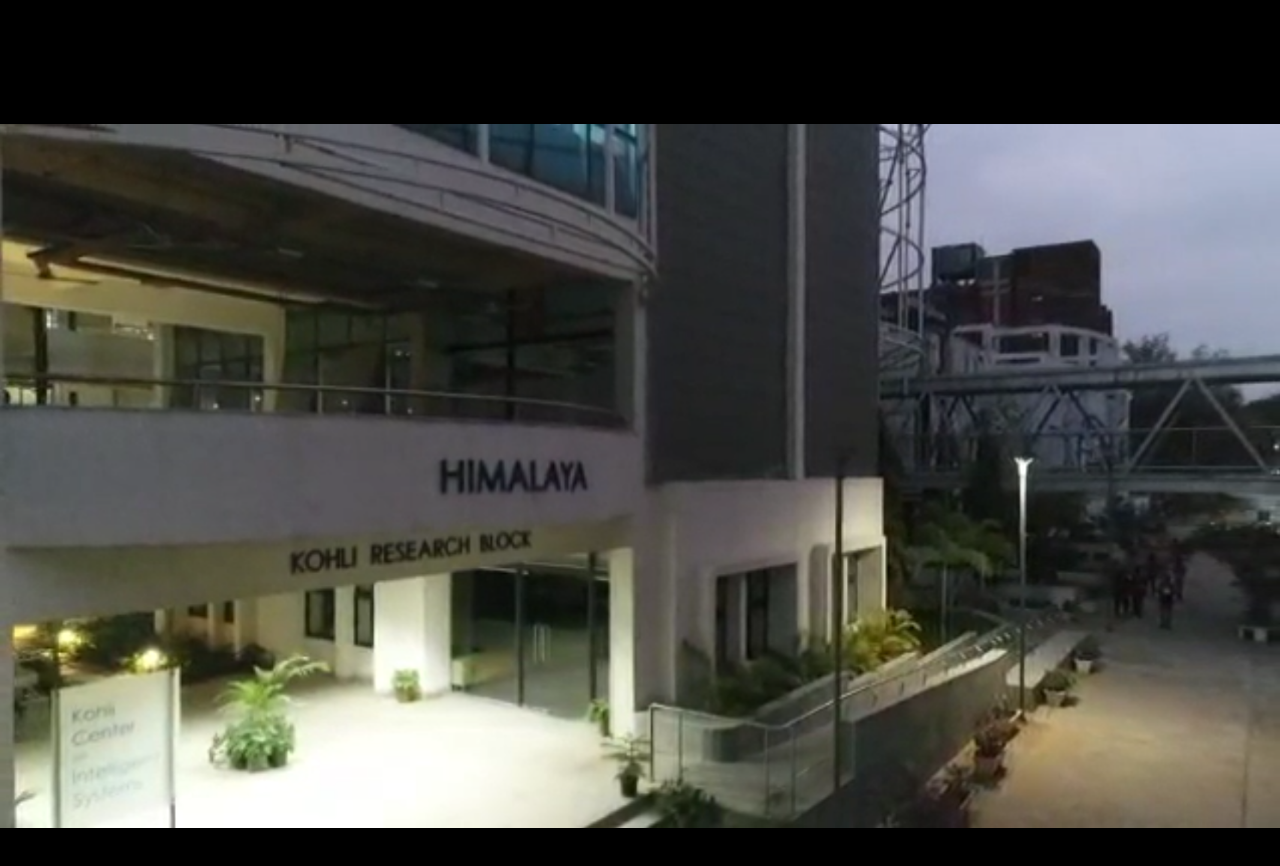
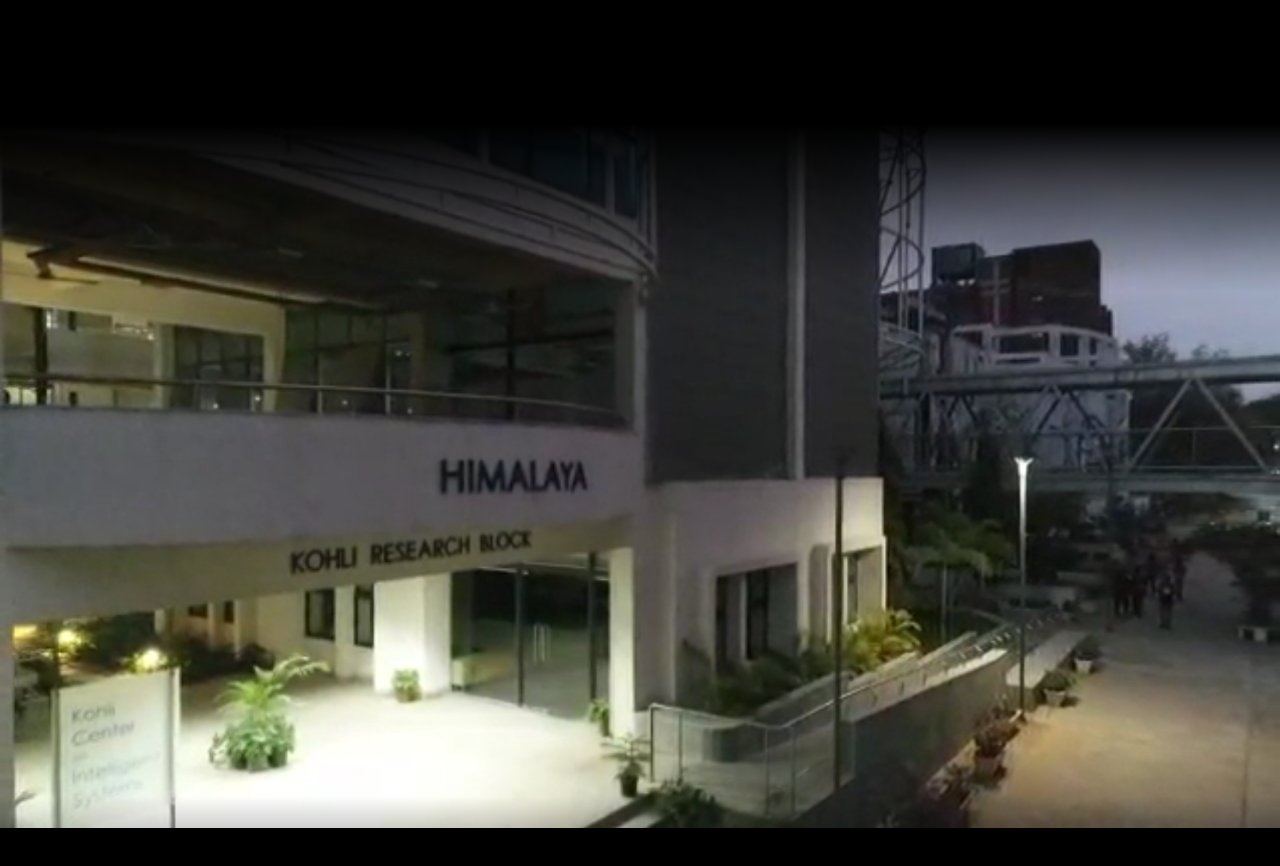
Before and after one commit to Felicity-IIIT-Hyderabad/website-2021, a React (Create React App) app in the folder reactapp/: page / in a window 1280 px wide. Shown: the part 1640-2506 px from the top of the page. Built offline with nearby package versions, Linux system fonts and the light colour scheme.

Commit message:
Add vignette class

```diff
--- a/reactapp/src/components/CampusReloaded.jsx
+++ b/reactapp/src/components/CampusReloaded.jsx
@@ -2,7 +2,7 @@ import { Container } from "reactstrap";
 
 const CampusReloaded = () => {
     return (
-        <Container fluid className="full-page text-light">
+        <Container fluid className="full-page text-light vignette">
             <img src="/himalaya-static.png" alt="" className="bg-media" />
         </Container>
     );
--- a/reactapp/src/components/Intro.jsx
+++ b/reactapp/src/components/Intro.jsx
@@ -2,7 +2,7 @@ import { Container } from "reactstrap";
 
 const Intro = () => {
     return (
-        <Container fluid className="full-page text-light">
+        <Container fluid className="full-page text-light vignette">
             <video autoPlay muted className="bg-media" width="2000">
                 <source src="/videos/websitemedium1.mp4" type="video/mp4" />
             </video>
--- a/reactapp/src/components/SectionDivider.jsx
+++ /dev/null
@@ -1,5 +0,0 @@
-const SectionDivider = () => {
-    return null;
-};
-
-export default SectionDivider;
--- a/reactapp/src/index.scss
+++ b/reactapp/src/index.scss
@@ -54,6 +54,15 @@ code {
     align-items: center;
 }
 
+.vignette {
+    background-image: linear-gradient(
+        rgba(0, 0, 0, 1) 0%,
+        rgba(0, 0, 0, 0) 20%,
+        rgba(0, 0, 0, 0) 80%,
+        rgba(0, 0, 0, 1) 100%
+    );
+}
+
 .navbar-sticky {
     position: -webkit-sticky;
     position: sticky;
```
Also changed, not shown: 1 other file (tests, documents, lock files or other folders).
